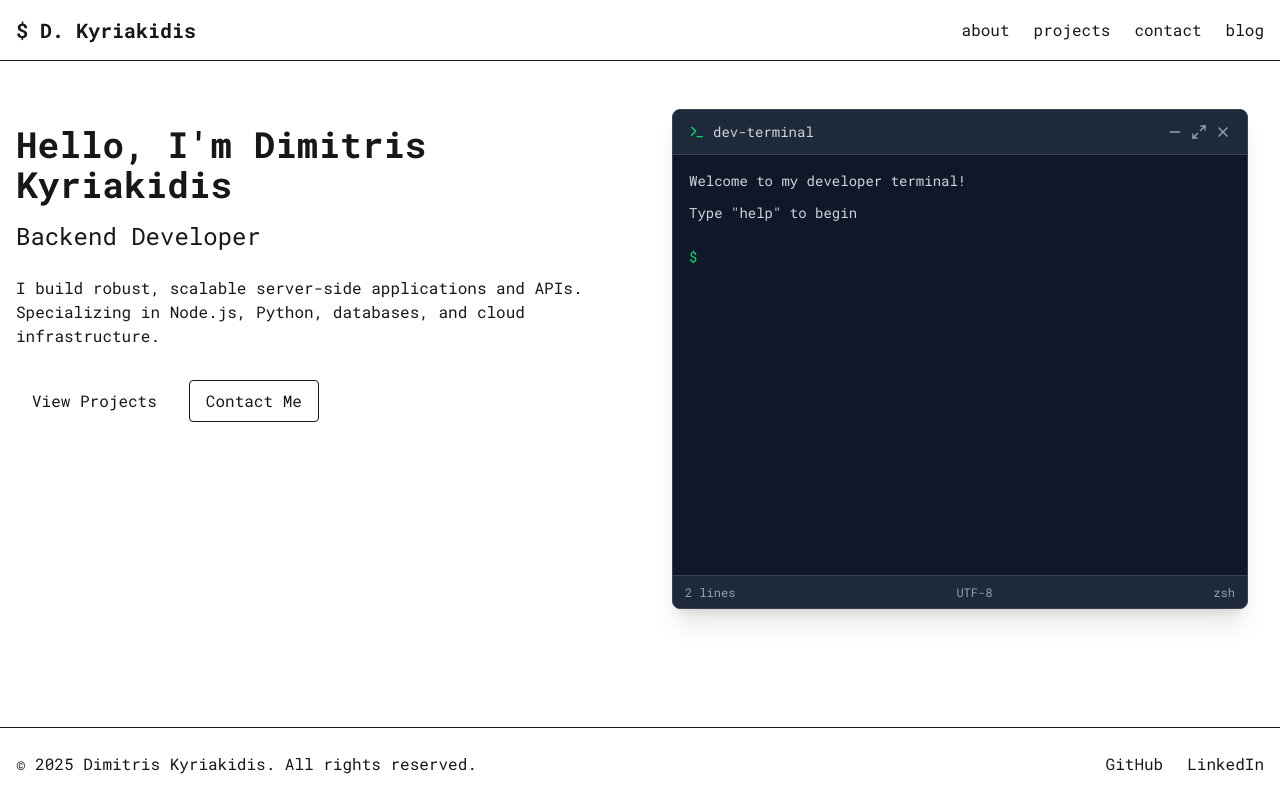
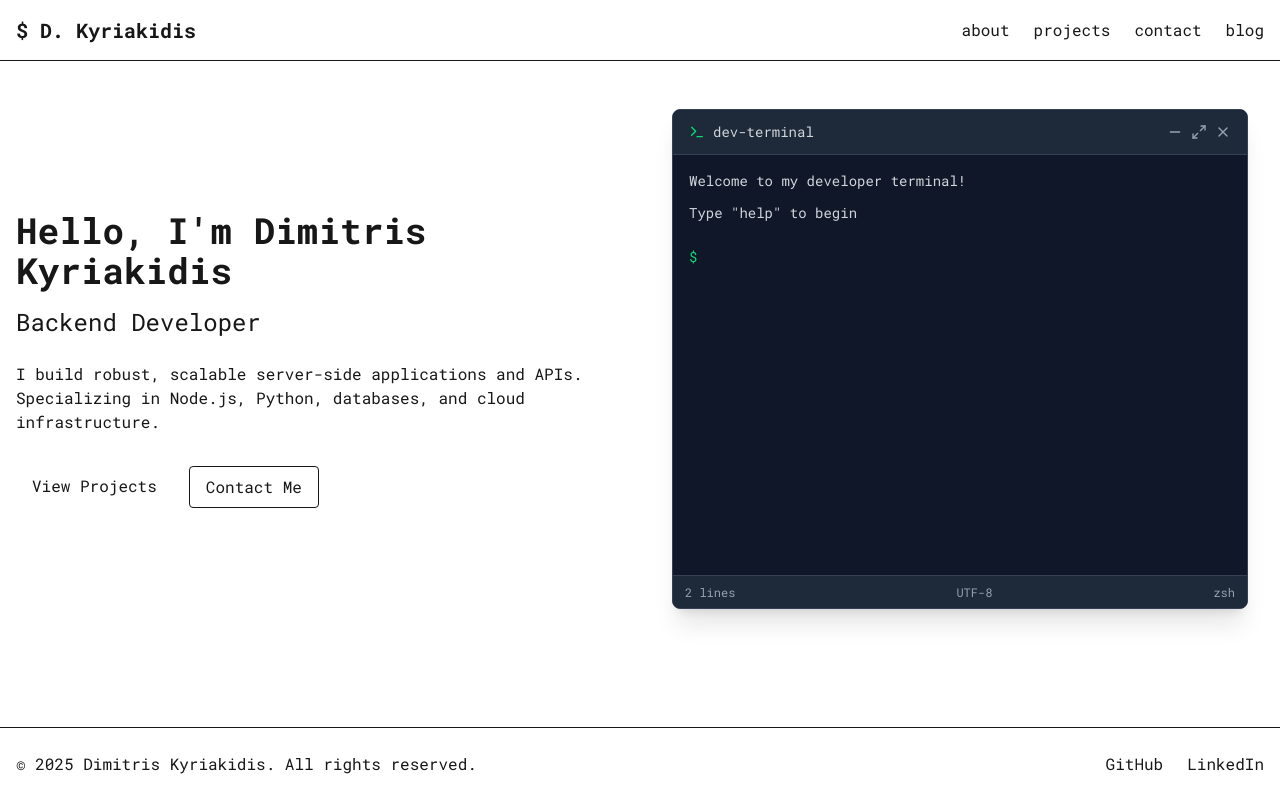
Before and after one commit to kyriakid1s/portofolio, a Next.js app: page / in a window 1280 px wide. Built offline with nearby package versions, Linux system fonts and the light colour scheme.

Commit message:
Fix bugs

```diff
--- a/app/about/page.tsx
+++ b/app/about/page.tsx
@@ -74,11 +74,7 @@ async function developWithQuality() {
                                     <span>{skill.name}</span>
                                     <span>{skill.level}%</span>
                                 </div>
-                                <div className="w-full bg-gray-700 rounded-full h-2.5">
-                                    <div
-                                        className="bg-terminal-green h-2.5 rounded-full"
-                                        style={{ width: `${skill.level}%` }}
-                                    ></div>
+                                <div style={{ width: `${skill.level}%` }} className=" bg-gray-700 rounded-full h-2.5" >
                                 </div>
                             </div>
                         ))}
@@ -126,7 +122,7 @@ async function developWithQuality() {
                         </div>
                     </div>
                 </div>
-            </section>
+            </section >
 
             <section>
                 <h2 className="text-2xl font-bold mb-6">Professional Experience</h2>
@@ -143,6 +139,6 @@ async function developWithQuality() {
                     ))}
                 </div>
             </section>
-        </div>
+        </div >
     )
 }
--- a/app/page.tsx
+++ b/app/page.tsx
@@ -1,5 +1,4 @@
 import Terminal from '@/components/Terminal'
-import Image from 'next/image'
 
 export default function Home() {
   return (
@@ -14,15 +13,15 @@ export default function Home() {
           Specializing in Node.js, Python, databases, and cloud infrastructure.
         </p>
         <div className="flex space-x-4">
-          <button className="bg-terminal-green text-terminal-black px-4 py-2 rounded hover:bg-green-600 transition">
+          <a href="/projects"><button className="bg-terminal-green text-terminal-black px-4 py-2 rounded hover:bg-green-600 transition" >
             View Projects
-          </button>
-          <button className="border border-terminal-green px-4 py-2 rounded hover:bg-gray-500 transition">
+          </button></a>
+          <a href='/contact'><button className="border border-terminal-green px-4 py-2 rounded hover:bg-gray-500 transition">
             Contact Me
-          </button>
+          </button></a>
         </div>
       </div>
-      <div className="h-[45vh]  p-4">
+      <div className="h-auto  p-4">
         <Terminal />
       </div>
     </div>
--- a/components/Header.tsx
+++ b/components/Header.tsx
@@ -4,7 +4,7 @@ export default function Header() {
     return (
         <header className="bg-code-bg border-b border-terminal-green/20">
             <div className="container mx-auto px-4 py-4 flex justify-between items-center">
-                <Link href="/" className="text-terminal-green text-xl font-bold hover:text-white transition">
+                <Link href="/" className="text-terminal-green text-xl font-bold  transition">
                     $ D. Kyriakidis
                 </Link>
                 <nav className="hidden md:flex space-x-6">
```
